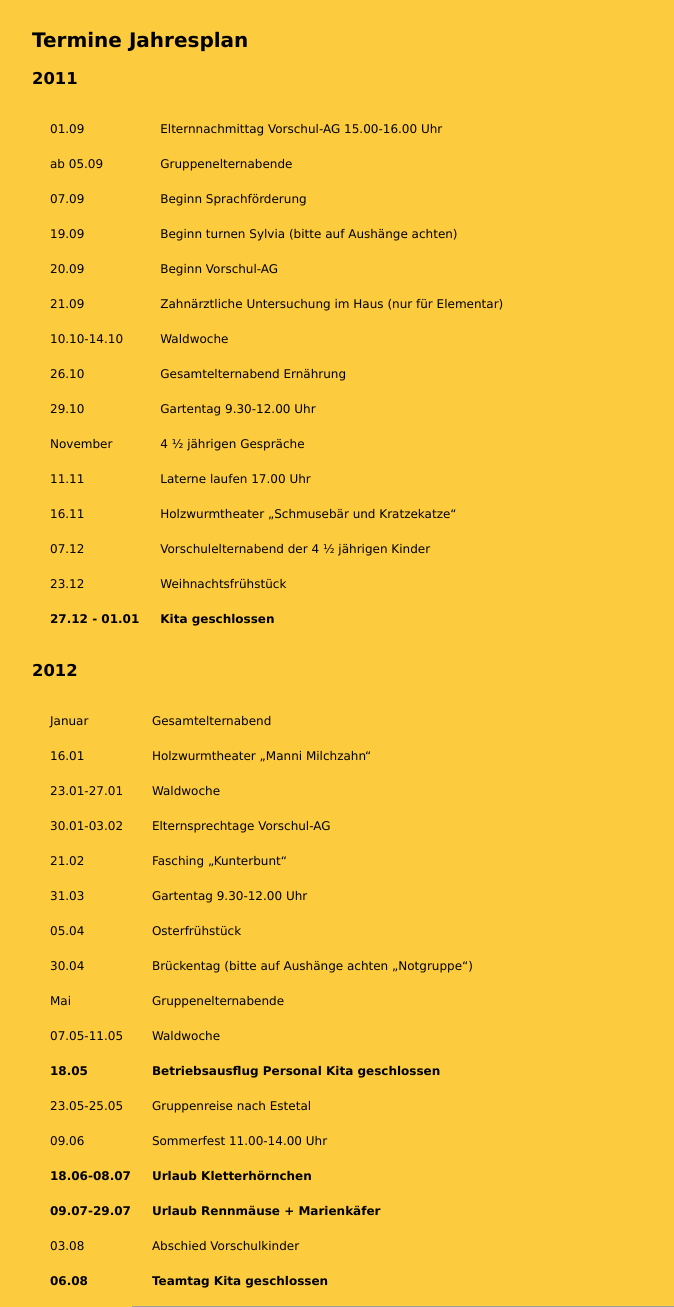
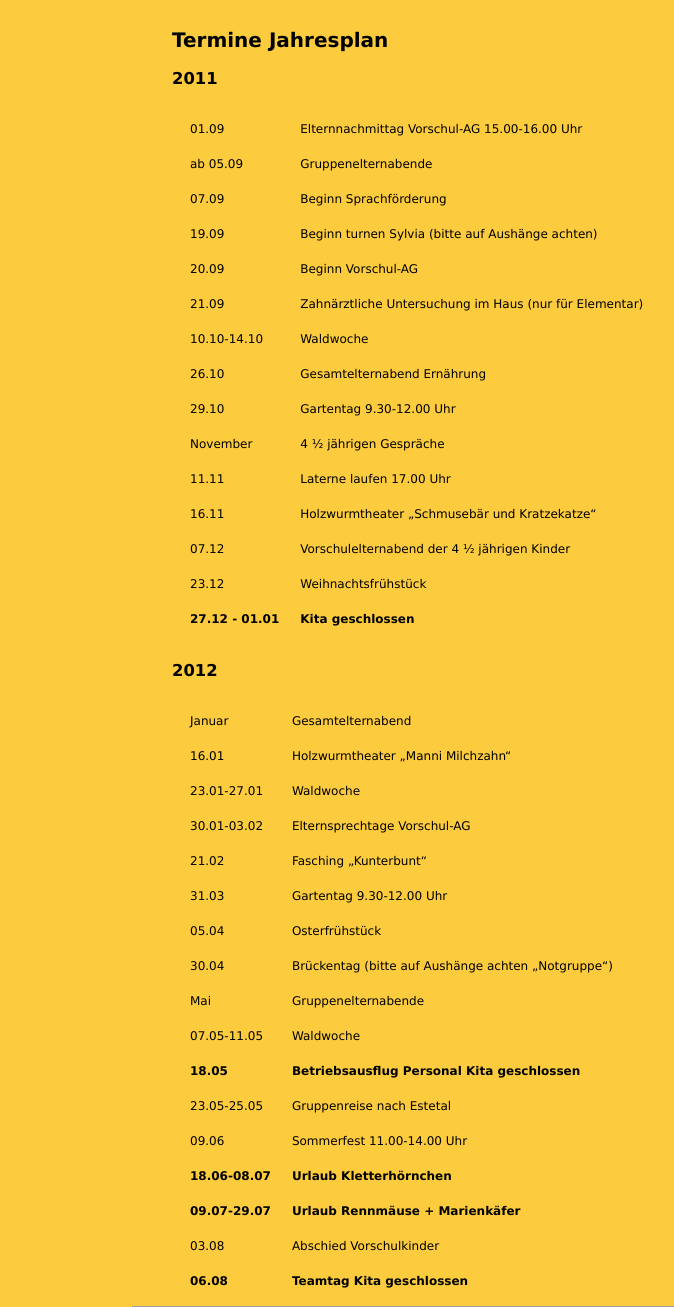
Before and after one commit to aoleski/kita, a PHP site: page /kita_cms_jahresplan_termine.html in a window 1280 px wide. Shown: the part 241-1548 px from the top of the page, without its empty margins (18-692 px from the left). Run offline with PHP 8.4, Linux system fonts and the light colour scheme; grey boxes are pictures that could not be loaded.

Commit message:
max-width in html

```diff
--- a/kitastyleroot.css
+++ b/kitastyleroot.css
@@ -1,4 +1,11 @@
 @charset "utf-8";
+
+html {
+  max-width: 1000px;
+  margin: 0 auto;
+  background-image: url(images/maincolor-orange.jpg);
+  position: relative; /* Fix for absolute positioning */
+}
 
 body {
     font-family: Verdana, Arial, Helvetica, sans-serif;
```
